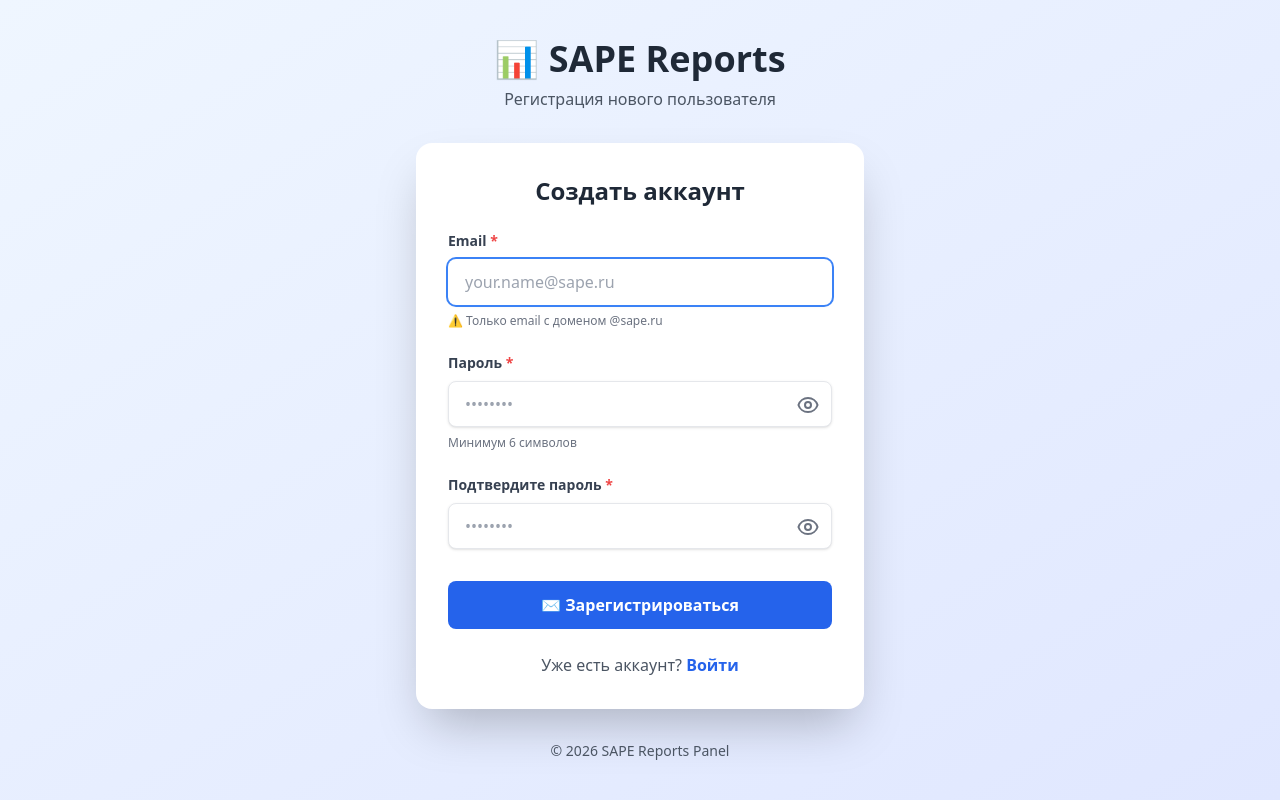
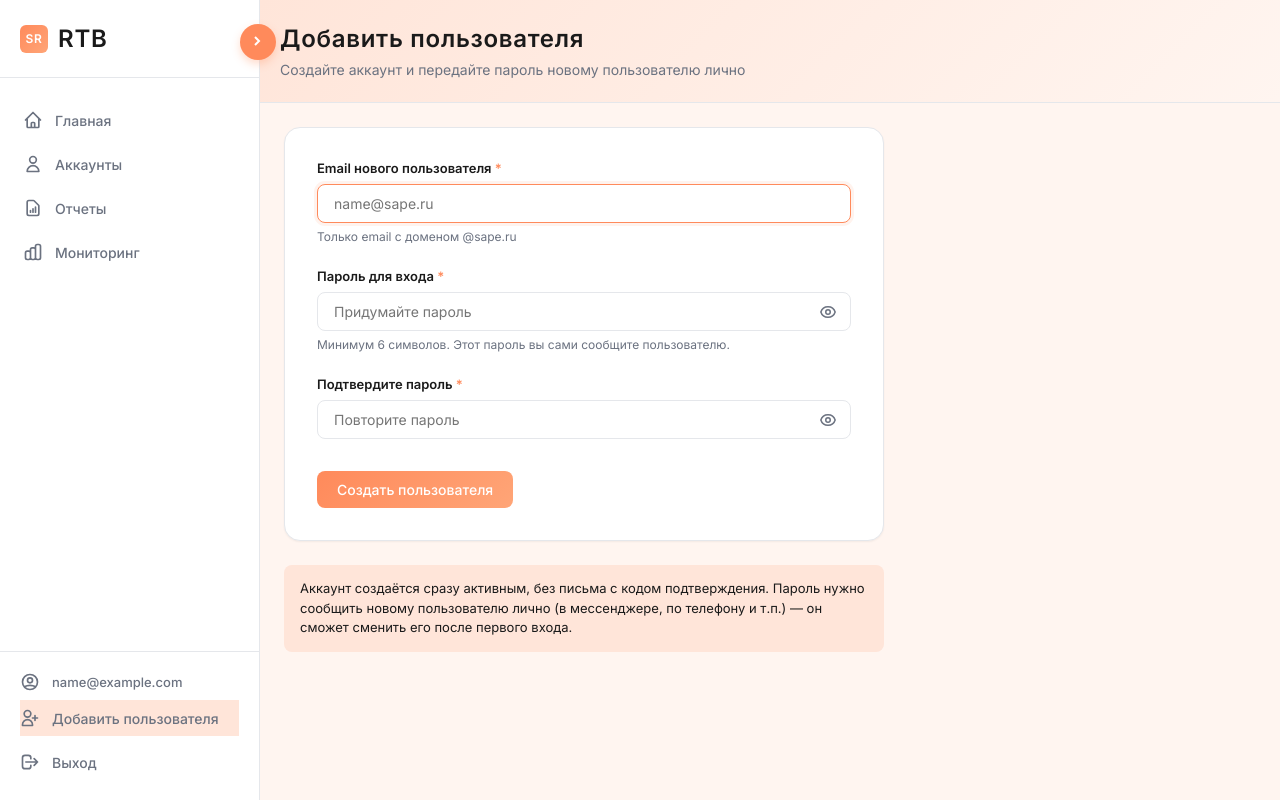
Before and after one commit to annbezk777/reports, a Flask app: page /register in a window 1280 px wide. Run offline with Flask 3, Linux system fonts and the light colour scheme; the visitor is signed in with stand-in values (Sample User, id 1); some libraries are stand-ins or nearby versions.

Commit message:
Close public self-registration, make /register an admin-only add-user page
Public self-serve registration was a real attack surface - anyone on
the internet could attempt to create an account (gated only by an
@sape.ru-looking email + a 6-digit code, no rate limiting). /register
now requires login, drops the email-verification step (the admin sets
the password and hands it to the new user directly, so there's nothing
to verify), and is restyled to match the rest of the app instead of
the old standalone Tailwind card. Added a sidebar link for it and
removed the "Зарегистрироваться" link from the login page.

```diff
--- a/app.py
+++ b/app.py
@@ -212,8 +212,12 @@ def login():
 
 
 @app.route('/register', methods=['GET', 'POST'])
+@login_required
 def register():
-    """Registration page"""
+    """Add a new user. Admin-only (requires login) - there is no public
+    self-registration; the admin sets the initial password here and
+    hands it to the new user directly, so the account is active
+    immediately with no email-verification step."""
     if request.method == 'POST':
         email = request.form.get('email', '').strip().lower()
         password = request.form.get('password', '').strip()
@@ -243,25 +247,19 @@ def register():
             conn.close()
             return render_template('register.html')
 
-        # Generate verification code
-        verification_code = str(random.randint(100000, 999999))
         password_hash = hashlib.sha256(password.encode()).hexdigest()
 
-        # Create user
+        # Create user - active and verified immediately, since the
+        # password is handed to them directly by an already-trusted admin
         cursor.execute('''
 INSERT INTO users (email, password_hash, verification_code, email_verified, active)
-VALUES (?, ?, ?, 0, 1)
-''', (email, password_hash, verification_code))
+VALUES (?, ?, NULL, 1, 1)
+''', (email, password_hash))
         conn.commit()
         conn.close()
 
-        # Send verification email
-        if send_verification_email(email, verification_code):
-            flash('Регистрация успешна! Проверьте почту и введите код подтверждения.', 'success')
-            return redirect(url_for('verify_email') + f'?email={email}')
-        else:
-            flash('Ошибка отправки email. Код: ' + verification_code, 'error')
-            return redirect(url_for('verify_email') + f'?email={email}')
+        flash(f'Пользователь {email} создан. Сообщите ему пароль лично.', 'success')
+        return redirect(url_for('register'))
 
     return render_template('register.html')
 
--- a/app/templates/base_new.html
+++ b/app/templates/base_new.html
@@ -116,6 +116,12 @@
                     {% if session.get('user_email') %}{{ session.get('user_email') }}{% else %}User{% endif %}
                 </span>
             </div>
+            <a href="{{ url_for('register') }}" class="sidebar-nav-item {% if request.endpoint == 'register' %}active{% endif %}" style="border: none; margin-top: 8px; padding: 8px 0; color: var(--text-secondary);">
+                <svg class="sidebar-nav-icon" fill="none" stroke="currentColor" viewBox="0 0 24 24">
+                    <path stroke-linecap="round" stroke-linejoin="round" stroke-width="2" d="M18 9v3m0 0v3m0-3h3m-3 0h-3m-2-5a4 4 0 11-8 0 4 4 0 018 0zM3 20a6 6 0 0112 0v1H3v-1z"/>
+                </svg>
+                <span class="sidebar-nav-text">Добавить пользователя</span>
+            </a>
             <a href="{{ url_for('logout') }}" class="sidebar-nav-item" style="border: none; margin-top: 8px; padding: 8px 0; color: var(--text-secondary);">
                 <svg class="sidebar-nav-icon" fill="none" stroke="currentColor" viewBox="0 0 24 24">
                     <path stroke-linecap="round" stroke-linejoin="round" stroke-width="2" d="M17 16l4-4m0 0l-4-4m4 4H7m6 4v1a3 3 0 01-3 3H6a3 3 0 01-3-3V7a3 3 0 013-3h4a3 3 0 013 3v1"/>
--- a/app/templates/register.html
+++ b/app/templates/register.html
@@ -1,93 +1,87 @@
-<!DOCTYPE html>
-<html lang="ru">
-<head>
-    <meta charset="UTF-8">
-    <meta name="viewport" content="width=device-width, initial-scale=1.0">
-    <title>Регистрация - SAPE Reports Panel</title>
-    <script src="https://cdn.tailwindcss.com"></script>
-</head>
-<body class="bg-gradient-to-br from-blue-50 to-indigo-100 min-h-screen flex items-center justify-center">
-    <div class="max-w-md w-full mx-4">
-        <!-- Logo/Title -->
-        <div class="text-center mb-8">
-            <h1 class="text-4xl font-bold text-gray-800 mb-2">📊 SAPE Reports</h1>
-            <p class="text-gray-600">Регистрация нового пользователя</p>
+{% extends "base_new.html" %}
+
+{% block title %}Добавить пользователя - SAPE Reports{% endblock %}
+
+{% block content %}
+<!-- Header -->
+<div class="content-header">
+    <h1>Добавить пользователя</h1>
+    <p>Создайте аккаунт и передайте пароль новому пользователю лично</p>
 </div>
 
-        <!-- Register Card -->
-        <div class="bg-white rounded-2xl shadow-2xl p-8">
-            <h2 class="text-2xl font-bold text-gray-800 mb-6 text-center">Создать аккаунт</h2>
-
+<!-- Content Body -->
+<div class="content-body">
+    <div style="max-width: 600px;">
         <!-- Flash Messages -->
         {% with messages = get_flashed_messages(with_categories=true) %}
             {% if messages %}
                 {% for category, message in messages %}
-                        <div class="mb-4 p-4 rounded-lg {% if category == 'error' %}bg-red-50 border border-red-200 text-red-700{% else %}bg-green-50 border border-green-200 text-green-700{% endif %}">
+                    <div style="margin-bottom: 20px; padding: 12px 16px; border-radius: 8px; font-size: 14px; {% if category == 'error' %}background: #fef2f2; border: 1px solid #fecaca; color: #b91c1c;{% else %}background: #f0fdf4; border: 1px solid #bbf7d0; color: #15803d;{% endif %}">
                         {{ message }}
                     </div>
                 {% endfor %}
             {% endif %}
         {% endwith %}
 
-            <!-- Register Form -->
+        <!-- Form Card -->
+        <div style="background: var(--bg-white); border-radius: 16px; padding: 32px; box-shadow: var(--shadow-sm); border: 1px solid var(--border-color); margin-bottom: 24px;">
             <form method="POST" action="{{ url_for('register') }}" onsubmit="return validateForm()">
                 <!-- Email -->
-                <div class="mb-6">
-                    <label class="block text-gray-700 text-sm font-bold mb-2" for="email">
-                        Email <span class="text-red-500">*</span>
+                <div style="margin-bottom: 24px;">
+                    <label style="display: block; font-size: 13px; font-weight: 600; color: var(--text-primary); margin-bottom: 8px;">
+                        Email нового пользователя
+                        <span style="color: var(--primary-orange);">*</span>
                     </label>
-                    <input class="shadow appearance-none border rounded-lg w-full py-3 px-4 text-gray-700 leading-tight focus:outline-none focus:ring-2 focus:ring-blue-500 focus:border-transparent"
+                    <input type="email"
                            id="email"
                            name="email"
-                           type="email"
-                           placeholder="your.name@sape.ru"
+                           placeholder="name@sape.ru"
                            required
-                           autofocus>
-                    <p class="text-gray-500 text-xs mt-2">⚠️ Только email с доменом @sape.ru</p>
+                           autofocus
+                           style="width: 100%; padding: 10px 16px; border: 1px solid var(--border-color); border-radius: 8px; font-size: 14px; color: var(--text-primary); transition: border-color 0.2s;">
+                    <p style="font-size: 12px; color: var(--text-secondary); margin-top: 6px;">Только email с доменом @sape.ru</p>
                 </div>
 
-                <!-- Password with show/hide -->
-                <div class="mb-6">
-                    <label class="block text-gray-700 text-sm font-bold mb-2" for="password">
-                        Пароль <span class="text-red-500">*</span>
+                <!-- Password -->
+                <div style="margin-bottom: 24px;">
+                    <label style="display: block; font-size: 13px; font-weight: 600; color: var(--text-primary); margin-bottom: 8px;">
+                        Пароль для входа
+                        <span style="color: var(--primary-orange);">*</span>
                     </label>
-                    <div class="relative">
-                        <input class="shadow appearance-none border rounded-lg w-full py-3 px-4 pr-12 text-gray-700 leading-tight focus:outline-none focus:ring-2 focus:ring-blue-500 focus:border-transparent"
+                    <div style="position: relative;">
+                        <input type="password"
                                id="password"
                                name="password"
-                               type="password"
-                               placeholder="••••••••"
+                               placeholder="Придумайте пароль"
                                minlength="6"
-                               required>
-                        <button type="button"
-                                onclick="togglePassword('password')"
-                                class="absolute right-3 top-3 text-gray-500 hover:text-gray-700 focus:outline-none">
-                            <svg id="eye-icon-1" class="w-6 h-6" fill="none" stroke="currentColor" viewBox="0 0 24 24">
+                               required
+                               style="width: 100%; padding: 10px 44px 10px 16px; border: 1px solid var(--border-color); border-radius: 8px; font-size: 14px; color: var(--text-primary); transition: border-color 0.2s;">
+                        <button type="button" onclick="togglePassword('password', 'eye-1')" style="position: absolute; right: 10px; top: 50%; transform: translateY(-50%); border: none; background: none; cursor: pointer; color: var(--text-secondary); padding: 4px; display: flex;">
+                            <svg id="eye-1" width="18" height="18" fill="none" stroke="currentColor" viewBox="0 0 24 24">
                                 <path stroke-linecap="round" stroke-linejoin="round" stroke-width="2" d="M15 12a3 3 0 11-6 0 3 3 0 016 0z" />
                                 <path stroke-linecap="round" stroke-linejoin="round" stroke-width="2" d="M2.458 12C3.732 7.943 7.523 5 12 5c4.478 0 8.268 2.943 9.542 7-1.274 4.057-5.064 7-9.542 7-4.477 0-8.268-2.943-9.542-7z" />
                             </svg>
                         </button>
                     </div>
-                    <p class="text-gray-500 text-xs mt-2">Минимум 6 символов</p>
+                    <p style="font-size: 12px; color: var(--text-secondary); margin-top: 6px;">Минимум 6 символов. Этот пароль вы сами сообщите пользователю.</p>
                 </div>
 
                 <!-- Confirm Password -->
-                <div class="mb-8">
-                    <label class="block text-gray-700 text-sm font-bold mb-2" for="password_confirm">
-                        Подтвердите пароль <span class="text-red-500">*</span>
+                <div style="margin-bottom: 32px;">
+                    <label style="display: block; font-size: 13px; font-weight: 600; color: var(--text-primary); margin-bottom: 8px;">
+                        Подтвердите пароль
+                        <span style="color: var(--primary-orange);">*</span>
                     </label>
-                    <div class="relative">
-                        <input class="shadow appearance-none border rounded-lg w-full py-3 px-4 pr-12 text-gray-700 leading-tight focus:outline-none focus:ring-2 focus:ring-blue-500 focus:border-transparent"
+                    <div style="position: relative;">
+                        <input type="password"
                                id="password_confirm"
                                name="password_confirm"
-                               type="password"
-                               placeholder="••••••••"
+                               placeholder="Повторите пароль"
                                minlength="6"
-                               required>
-                        <button type="button"
-                                onclick="togglePassword('password_confirm')"
-                                class="absolute right-3 top-3 text-gray-500 hover:text-gray-700 focus:outline-none">
-                            <svg id="eye-icon-2" class="w-6 h-6" fill="none" stroke="currentColor" viewBox="0 0 24 24">
+                               required
+                               style="width: 100%; padding: 10px 44px 10px 16px; border: 1px solid var(--border-color); border-radius: 8px; font-size: 14px; color: var(--text-primary); transition: border-color 0.2s;">
+                        <button type="button" onclick="togglePassword('password_confirm', 'eye-2')" style="position: absolute; right: 10px; top: 50%; transform: translateY(-50%); border: none; background: none; cursor: pointer; color: var(--text-secondary); padding: 4px; display: flex;">
+                            <svg id="eye-2" width="18" height="18" fill="none" stroke="currentColor" viewBox="0 0 24 24">
                                 <path stroke-linecap="round" stroke-linejoin="round" stroke-width="2" d="M15 12a3 3 0 11-6 0 3 3 0 016 0z" />
                                 <path stroke-linecap="round" stroke-linejoin="round" stroke-width="2" d="M2.458 12C3.732 7.943 7.523 5 12 5c4.478 0 8.268 2.943 9.542 7-1.274 4.057-5.064 7-9.542 7-4.477 0-8.268-2.943-9.542-7z" />
                             </svg>
@@ -95,40 +89,42 @@
                     </div>
                 </div>
 
-                <!-- Submit Button -->
-                <button class="w-full bg-blue-600 hover:bg-blue-700 text-white font-bold py-3 px-4 rounded-lg focus:outline-none focus:shadow-outline transition duration-200"
-                        type="submit">
-                    ✉️ Зарегистрироваться
+                <!-- Buttons -->
+                <div style="display: flex; gap: 12px; align-items: center;">
+                    <button type="submit" class="btn btn-primary">
+                        Создать пользователя
                     </button>
+                </div>
             </form>
+        </div>
 
-            <!-- Login Link -->
-            <div class="mt-6 text-center">
-                <p class="text-gray-600">Уже есть аккаунт?
-                    <a href="{{ url_for('login') }}" class="text-blue-600 hover:text-blue-800 font-bold">
-                        Войти
-                    </a>
+        <!-- Info Box -->
+        <div style="background: var(--peach-light); border-radius: 8px; padding: 14px 16px;">
+            <p style="font-size: 13px; color: var(--text-primary); margin: 0; line-height: 1.5;">
+                Аккаунт создаётся сразу активным, без письма с кодом подтверждения. Пароль нужно сообщить новому пользователю лично (в мессенджере, по телефону и т.п.) — он сможет сменить его после первого входа.
             </p>
         </div>
     </div>
-
-        <!-- Footer -->
-        <div class="text-center mt-8 text-gray-600 text-sm">
-            <p>© 2026 SAPE Reports Panel</p>
-        </div>
 </div>
 
+<style>
+input:focus {
+    outline: none;
+    border-color: var(--primary-orange) !important;
+    box-shadow: 0 0 0 3px rgba(255, 138, 91, 0.1);
+}
+</style>
+
 <script>
-        function togglePassword(fieldId) {
-            const passwordInput = document.getElementById(fieldId);
-            const eyeIcon = fieldId === 'password' ? document.getElementById('eye-icon-1') : document.getElementById('eye-icon-2');
-
-            if (passwordInput.type === 'password') {
-                passwordInput.type = 'text';
-                eyeIcon.innerHTML = '<path stroke-linecap="round" stroke-linejoin="round" stroke-width="2" d="M13.875 18.825A10.05 10.05 0 0112 19c-4.478 0-8.268-2.943-9.543-7a9.97 9.97 0 011.563-3.029m5.858.908a3 3 0 114.243 4.243M9.878 9.878l4.242 4.242M9.88 9.88l-3.29-3.29m7.532 7.532l3.29 3.29M3 3l3.59 3.59m0 0A9.953 9.953 0 0112 5c4.478 0 8.268 2.943 9.543 7a10.025 10.025 0 01-4.132 5.411m0 0L21 21" />';
+function togglePassword(fieldId, iconId) {
+    const input = document.getElementById(fieldId);
+    const icon = document.getElementById(iconId);
+    if (input.type === 'password') {
+        input.type = 'text';
+        icon.innerHTML = '<path stroke-linecap="round" stroke-linejoin="round" stroke-width="2" d="M13.875 18.825A10.05 10.05 0 0112 19c-4.478 0-8.268-2.943-9.543-7a9.97 9.97 0 011.563-3.029m5.858.908a3 3 0 114.243 4.243M9.878 9.878l4.242 4.242M9.88 9.88l-3.29-3.29m7.532 7.532l3.29 3.29M3 3l3.59 3.59m0 0A9.953 9.953 0 0112 5c4.478 0 8.268 2.943 9.543 7a10.025 10.025 0 01-4.132 5.411m0 0L21 21" />';
     } else {
-                passwordInput.type = 'password';
-                eyeIcon.innerHTML = '<path stroke-linecap="round" stroke-linejoin="round" stroke-width="2" d="M15 12a3 3 0 11-6 0 3 3 0 016 0z" /><path stroke-linecap="round" stroke-linejoin="round" stroke-width="2" d="M2.458 12C3.732 7.943 7.523 5 12 5c4.478 0 8.268 2.943 9.542 7-1.274 4.057-5.064 7-9.542 7-4.477 0-8.268-2.943-9.542-7z" />';
+        input.type = 'password';
+        icon.innerHTML = '<path stroke-linecap="round" stroke-linejoin="round" stroke-width="2" d="M15 12a3 3 0 11-6 0 3 3 0 016 0z" /><path stroke-linecap="round" stroke-linejoin="round" stroke-width="2" d="M2.458 12C3.732 7.943 7.523 5 12 5c4.478 0 8.268 2.943 9.542 7-1.274 4.057-5.064 7-9.542 7-4.477 0-8.268-2.943-9.542-7z" />';
     }
 }
 
@@ -137,26 +133,19 @@
     const password = document.getElementById('password').value;
     const passwordConfirm = document.getElementById('password_confirm').value;
 
-            // Check email domain
     if (!email.endsWith('@sape.ru')) {
         alert('Email должен заканчиваться на @sape.ru');
         return false;
     }
-
-            // Check password match
     if (password !== passwordConfirm) {
         alert('Пароли не совпадают!');
         return false;
     }
-
-            // Check password length
     if (password.length < 6) {
         alert('Пароль должен содержать минимум 6 символов');
         return false;
     }
-
     return true;
 }
 </script>
-</body>
-</html>
+{% endblock %}
```
Also changed, not shown: app/templates/login.html (+1 -6 lines). Lines whose indentation alone changed are shown as unchanged.
